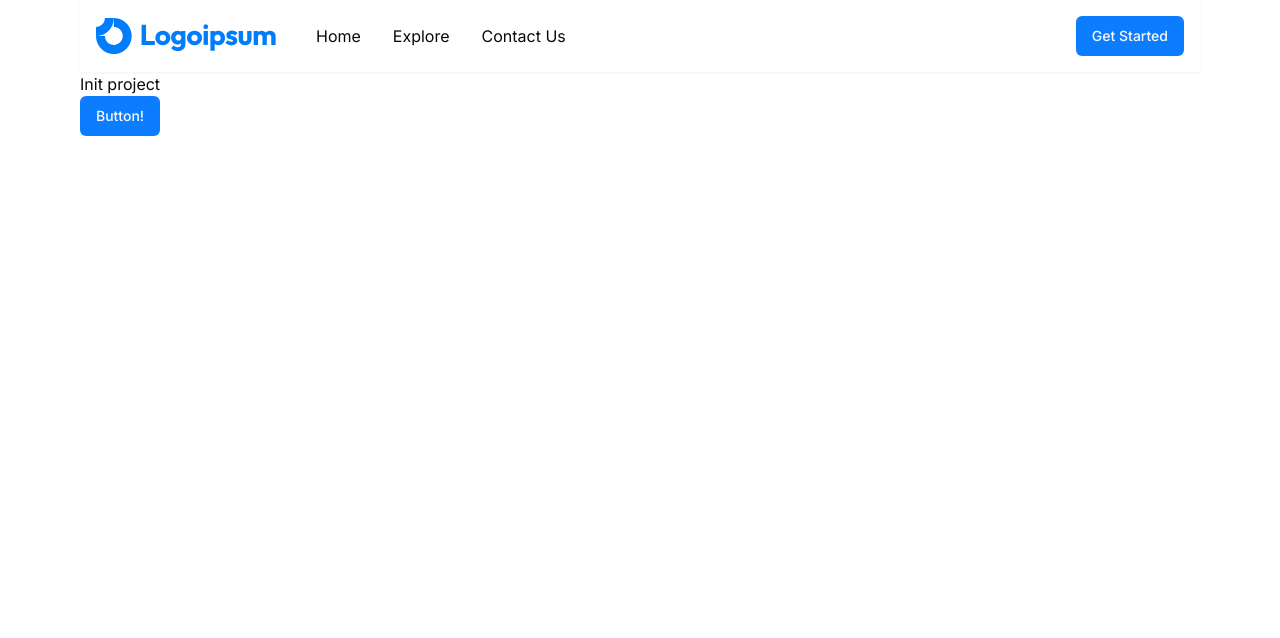
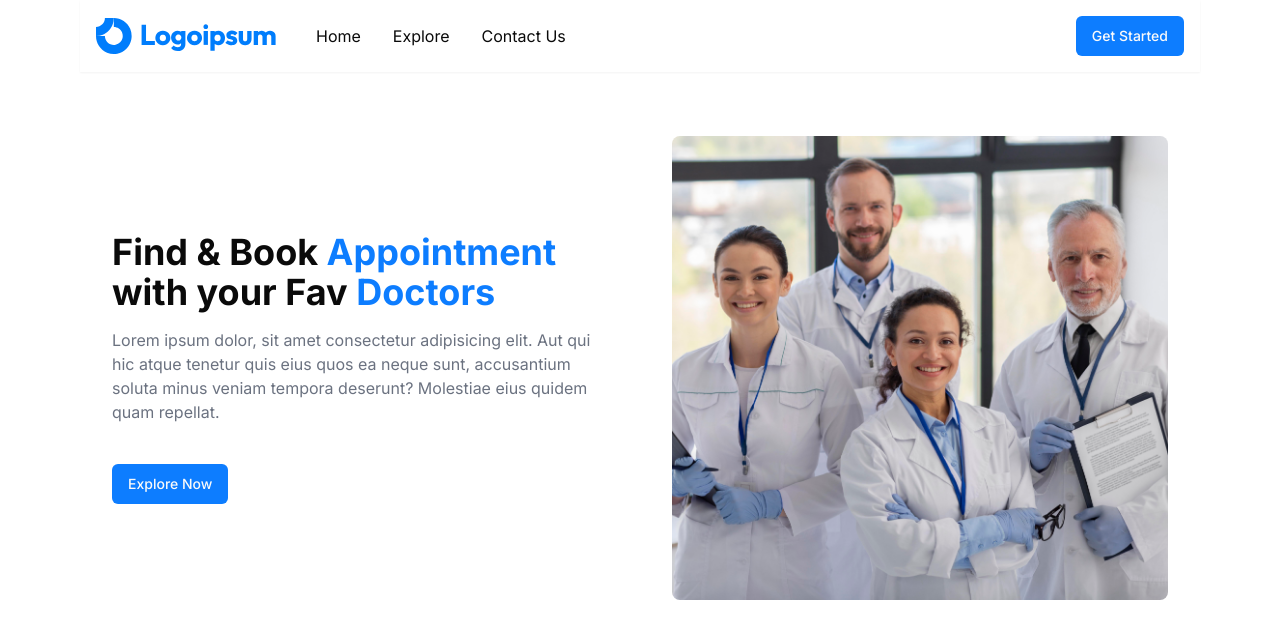
Before and after one commit to dawidczerwien/nextJS-booking-app, a Next.js app: page / in a window 1280 px wide. Shown: the top 638 px of the page. Built offline with nearby package versions, Linux system fonts and the light colour scheme.

Commit message:
Added Hero section & fixed key error

```diff
--- a/app/_components/Header.jsx
+++ b/app/_components/Header.jsx
@@ -27,7 +27,7 @@
         <Image src='/logo.svg' alt='logo' width={180} height={80} />
         <ul className='md:flex gap-8 hidden'>
           {Menu.map((item, index) => (
-            <Link href={item.path}>
+            <Link href={item.path} key={index}>
 
             <li className='hover:text-primary cursor-pointer hover:scale-105 transition-all ease-in-out'>{item.name}</li>
             </Link>
--- /dev/null
+++ b/app/_components/Hero.jsx
@@ -0,0 +1,41 @@
+import Image from 'next/image';
+import React from 'react';
+import { Button } from '@/components/ui/button';
+
+const Hero = () => {
+  return (
+    <section>
+      <div className='mx-auto max-w-screen-xl px-4 py-8 sm:px-6 sm:py-12 lg:px-8 lg:py-16'>
+        <div className='grid grid-cols-1 gap-8 lg:grid-cols-2 lg:gap-16'>
+          <div className='relative h-64 overflow-hidden rounded-lg sm:h-80 lg:order-last lg:h-full'>
+            <Image
+              alt=''
+              src="/doctors.jpg"
+              width={800}
+              height={800}
+              className='absolute inset-0 h-full w-full object-cover'
+            />
+          </div>
+
+          <div className='lg:py-24'>
+          <h2 className="text-4xl font-bold sm:text-4xl">
+            Find & Book
+            <span className='text-primary'> Appointment </span>
+            with your Fav
+            <span className='text-primary '> Doctors</span></h2>
+
+        <p className="mt-4 text-gray-500">
+          Lorem ipsum dolor, sit amet consectetur adipisicing elit. Aut qui hic atque tenetur quis
+          eius quos ea neque sunt, accusantium soluta minus veniam tempora deserunt? Molestiae eius
+          quidem quam repellat.
+        </p>
+
+        <Button className="mt-10">Explore Now</Button>
+          </div>
+        </div>
+      </div>
+    </section>
+  );
+};
+
+export default Hero;
--- a/app/page.js
+++ b/app/page.js
@@ -1,11 +1,12 @@
 import Image from 'next/image';
 import { Button } from '@/components/ui/button';
+import Hero from './_components/Hero';
 
 export default function Home() {
   return (
     <div>
-      <h1>Init project</h1>
-      <Button>Button!</Button>
+      {/* Hero Section */}
+      <Hero />
     </div>
   );
 }
```
Also changed, not shown: public/doctors.jpg (added).
